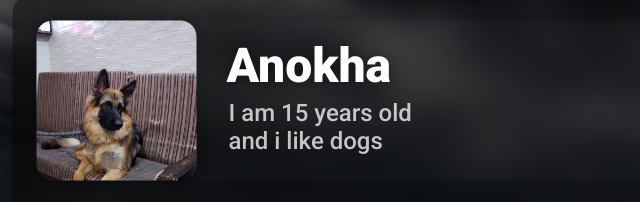
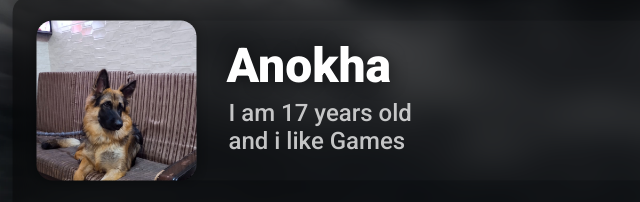
Before and after one commit to Anokha007/Anokha, a plain HTML site: page index.html in a window 1280 px wide. Shown: the part 105-307 px from the top of the page, 135-775 px from the left. Drawn offline with Linux system fonts and the light colour scheme.

Commit message:
index.html

```diff
--- a/index.html
+++ b/index.html
@@ -13,7 +13,7 @@
                     <a class="pfp" href="assets/pfp.png"></a>
                     <span class="nickname">Anokha</span>
                     <a class="India" href="https://www.youtube.com/watch?v=MF_T33GMsiQ"></a>
-                    <span class="age">I am 15 years old <br>and i like dogs</span>
+                    <span class="age">I am 17 years old <br>and i like Games</span>
                     <a class="doglink" href="https://www.germanshepherds.com/attachments/6dbd1a65-533d-49c0-8b57-ec43c803f115_1537148895133-jpg.511639/"></a>
                 </div>
 
```
